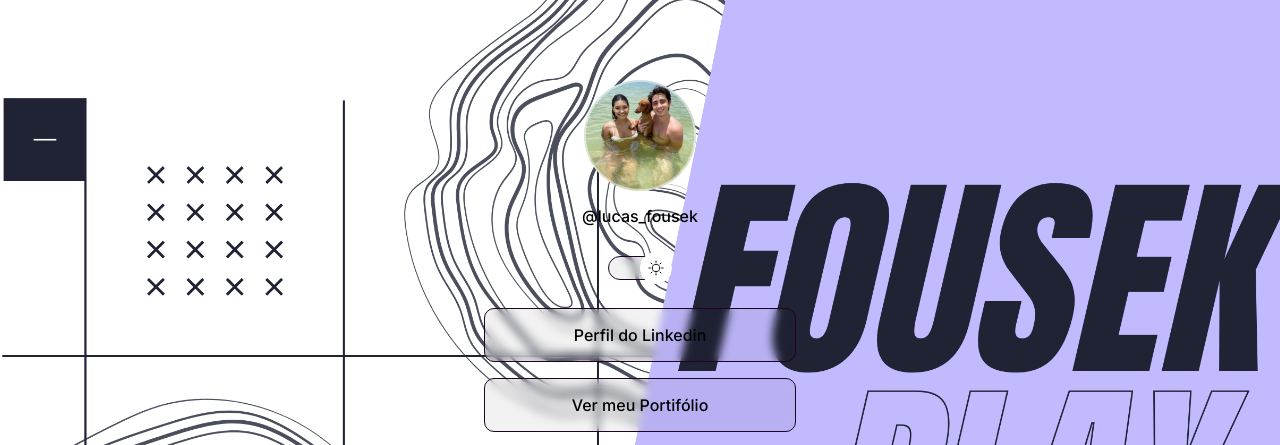
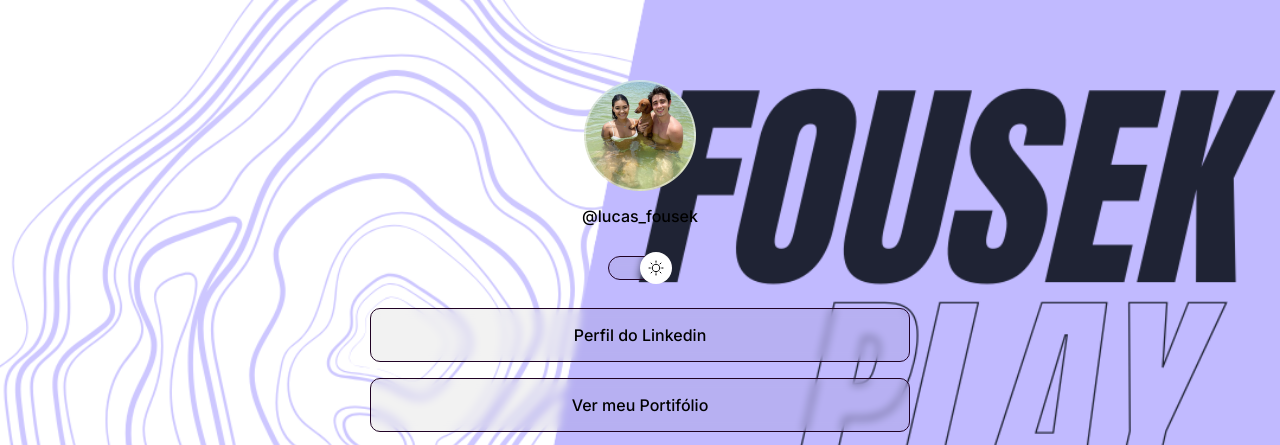
Before and after one commit to FousekPlay/First-Project, a plain HTML site: page index.html in a window 1280 px wide. Shown: the top 445 px of the page. Drawn offline with nearby package versions, Linux system fonts and the light colour scheme.

Commit message:
adjust container width and backgrouds mob

```diff
--- a/style.css
+++ b/style.css
@@ -6,8 +6,8 @@
 
 :root {
   --text-color: white;
-  --bg-url: url(./assets/banner.png);
-  --stroke-color: rgb(214, 12, 241);
+  --bg-url: url(./assets/mob-banner.png);
+  --stroke-color: rgba(213, 92, 243, 0.952);
   --surface-color: rgba(255, 255, 255, 0.05);
   --surface-color-hover: rgba(0, 0, 0, 0.945);
   --highlight-color: rgba(0, 0, 0, 3);
@@ -16,7 +16,7 @@
 
 .light {
   --text-color: black;
-  --bg-url: url(./assets/banner-light.png);
+  --bg-url: url(./assets/mob-banner-light.png);
   --stroke-color: rgb(32, 2, 36);
   --surface-color: rgba(0, 0, 0, 0.05);
   --surface-color-hover: rgba(0, 0, 0, 0.02);
@@ -32,7 +32,8 @@ body * {
   color: var(--text-color);
 }
 #container {
-  width: 360px;
+  width: 100%;
+  max-width: 588px;
   margin: 56px auto 0px;
   padding: 0 24px;
 }
```
Also changed, not shown: assets/mob-banner-light.png (added), assets/mob-banner.png (added).
